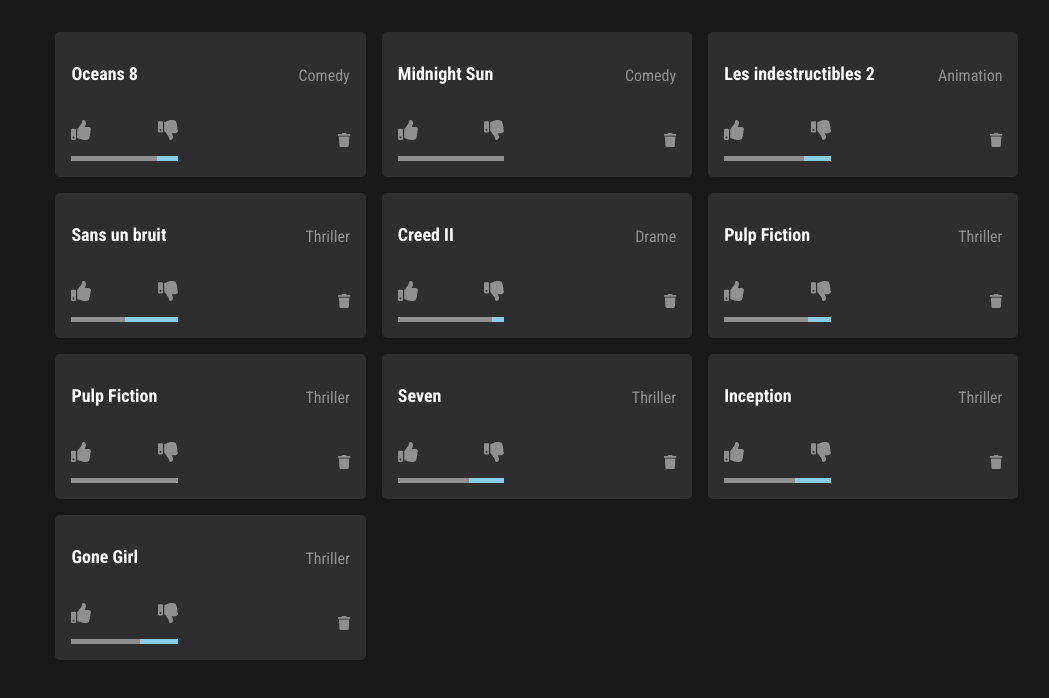
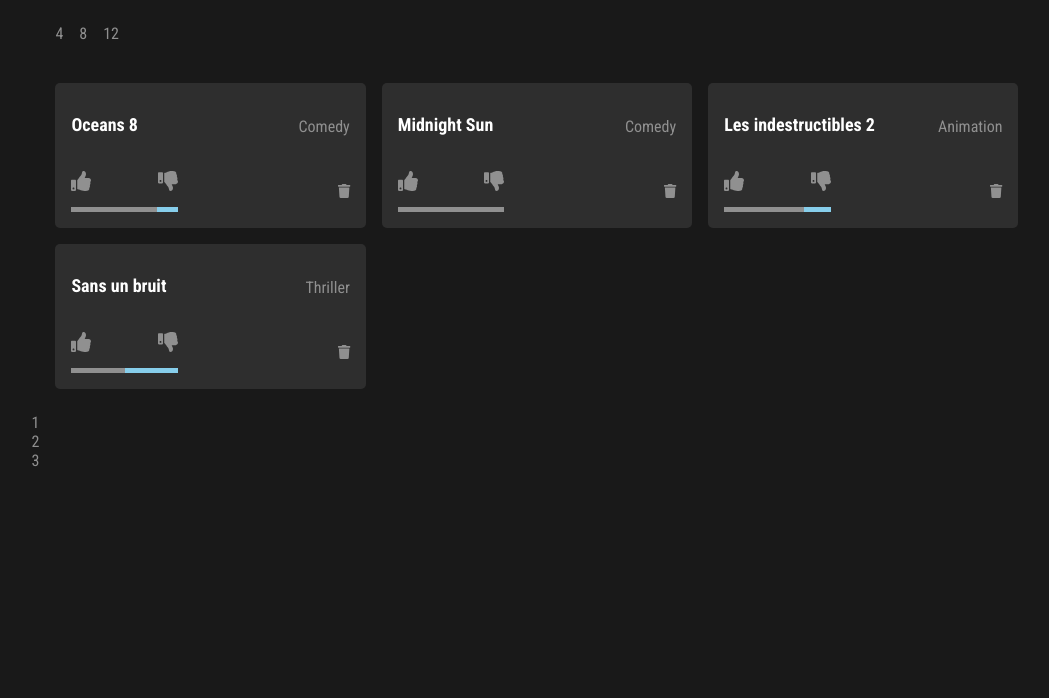
Before and after one commit to AshFromAvalon/particeep, a React (Create React App) app: page / in a window 1280 px wide. Shown: the top 698 px of the page, without its empty margins (103-1152 px from the left). Built offline with nearby package versions, Linux system fonts and the light colour scheme.

Commit message:
limit and pagination OK

```diff
--- a/src/App.css
+++ b/src/App.css
@@ -4,10 +4,13 @@
   max-width: 1144px;
 }
 
-/* .wrapper {
-  display: flex;
-  justify-content: center;
-} */
+.nav {
+  padding: 0 1.5em;
+}
+
+.nav-limit-item + .nav-limit-item {
+  margin-left: 1em;
+}
 
 .grid {
   display: flex;
--- a/src/App.js
+++ b/src/App.js
@@ -1,15 +1,65 @@
 import "./App.css";
 import { useSelector } from "react-redux";
 import MovieCard from "./components/MovieCard";
+import { useState } from "react";
+import Pagination from "./components/Pagination";
 
 function App() {
   const movies = useSelector((state) => state.movies);
+  const [currentPage, setCurrentPage] = useState(1);
+  const [moviesPerPage, setMoviesPerPage] = useState(4);
+  // const categories = [...new Set(movies.map((movie) => movie.category))];
+  // const [selectedCat, setSelectedCat] = useState(categories);
+
+  // const handleSelect = (cat) => {
+  //   console.log(cat);
+  //   const newArr = [];
+  //   if (newArr.indexOf(cat) < 0) {
+  //     newArr.push(cat);
+  //   }
+
+  //   setSelectedCat(newArr);
+  // };
+
+  // Get current movies
+  const indexOfLastMovie = currentPage * moviesPerPage;
+  const indexOfFirstMovie = indexOfLastMovie - moviesPerPage;
+  const currentMovies = movies.slice(indexOfFirstMovie, indexOfLastMovie);
+
+  // Change page
+  const paginate = (pageNumber) => setCurrentPage(pageNumber);
 
   return (
     <main className="container">
-      <div className="wrapper">
+      <nav className="row nav">
+        <div className="row">
+          <p className="nav-limit-item" onClick={() => setMoviesPerPage(4)}>
+            4
+          </p>
+          <p className="nav-limit-item" onClick={() => setMoviesPerPage(8)}>
+            8
+          </p>
+          <p className="nav-limit-item" onClick={() => setMoviesPerPage(12)}>
+            12
+          </p>
+        </div>
+      </nav>
+      {/* <div className="categories">
+        {categories.map((category) => {
+          return (
+            <div className="row cat-item">
+              <div className="col">
+                <p onClick={() => handleSelect(category)}>X</p>
+              </div>
+              <div className="col">
+                <p>{category}</p>
+              </div>
+            </div>
+          );
+        })}
+      </div> */}
       <ul className="grid">
-          {movies.map((movie) => {
+        {currentMovies.map((movie) => {
           return (
             <MovieCard
               key={movie.id}
@@ -22,7 +72,11 @@
           );
         })}
       </ul>
-      </div>
+      <Pagination
+        moviesPerPage={moviesPerPage}
+        totalMovies={movies.length}
+        paginate={paginate}
+      />
     </main>
   );
 }
--- a/src/components/DislikeButton.js
+++ /dev/null
@@ -1,12 +0,0 @@
-import { FontAwesomeIcon } from "@fortawesome/react-fontawesome";
-import { faThumbsDown } from "@fortawesome/free-solid-svg-icons";
-
-const DislikeButton = () => {
-  return (
-    <div>
-      <FontAwesomeIcon icon={faThumbsDown} />
-    </div>
-  );
-};
-
-export default DislikeButton;
--- a/src/components/LikeButton.js
+++ /dev/null
@@ -1,12 +0,0 @@
-import { FontAwesomeIcon } from "@fortawesome/react-fontawesome";
-import { faThumbsUp } from "@fortawesome/free-solid-svg-icons";
-
-const LikeButton = () => {
-  return (
-    <div>
-      <FontAwesomeIcon icon={faThumbsUp} />
-    </div>
-  );
-};
-
-export default LikeButton;
--- a/src/components/MovieCard.js
+++ b/src/components/MovieCard.js
@@ -1,6 +1,4 @@
 import { useDispatch } from "react-redux";
-import LikeButton from "./LikeButton";
-import DislikeButton from "./DislikeButton";
 import { FontAwesomeIcon } from "@fortawesome/react-fontawesome";
 import {
   faThumbsDown,
--- /dev/null
+++ b/src/components/Pagination.js
@@ -0,0 +1,21 @@
+const Pagination = ({ moviesPerPage, totalMovies, paginate }) => {
+  console.log(moviesPerPage, totalMovies);
+  const pageNumbers = [];
+  for (let i = 1; i <= Math.ceil(totalMovies / moviesPerPage); i++) {
+    pageNumbers.push(i);
+  }
+
+  console.log(pageNumbers);
+
+  return (
+    <nav>
+      <ul className="pagination">
+        {pageNumbers.map((number) => {
+          return <li onClick={() => paginate(number)}>{number}</li>;
+        })}
+      </ul>
+    </nav>
+  );
+};
+
+export default Pagination;
```
Lines whose indentation alone changed are shown as unchanged.
